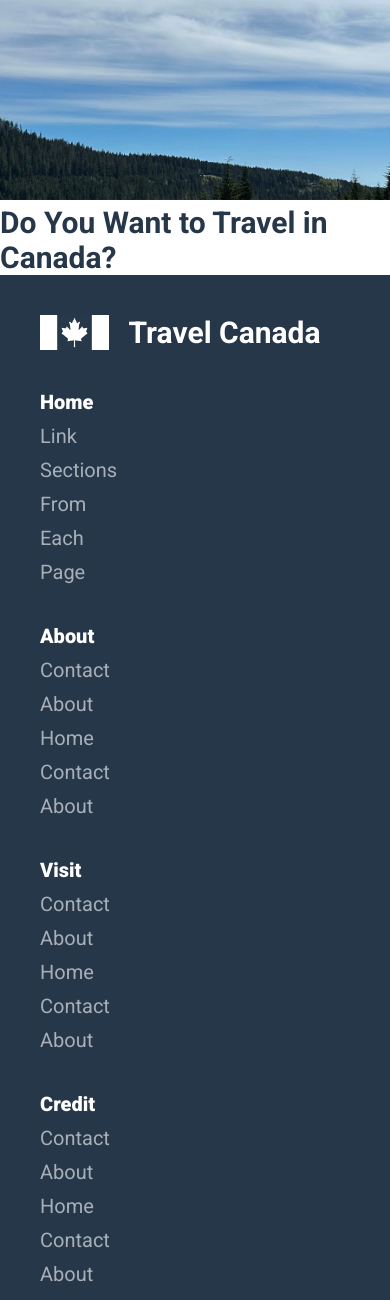
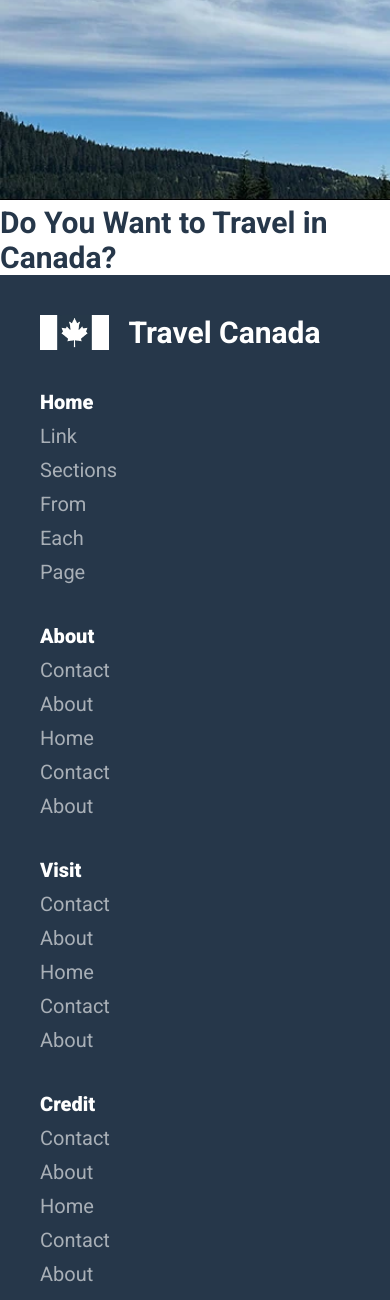
Before and after one commit to ihawp/bcit, a PHP site: page / in a window 390 px wide. Shown: the part 85-1385 px from the top of the page. Run offline with PHP 8.4, Linux system fonts and the light colour scheme.

Commit message:
desktop perfect, mobile 91 on performance, hero image is the killer... will try a bit more but might have to remove on mobile...!

```diff
--- a/web-development-1/country-page/credit.html
+++ b/web-development-1/country-page/credit.html
@@ -1,3 +1,5 @@
 <!-- https://upload.wikimedia.org/wikipedia/commons/c/cf/Flag_of_Canada.svg -->
 <!-- https://en.wikipedia.org/wiki/Canada -->
 <!-- https://developer.mozilla.org/en-US/docs/Web/Accessibility/ARIA/Roles/navigation_role -->
+<!-- https://fonts.google.com/specimen/Roboto?categoryFilters=Feeling:%2FExpressive%2FBusiness -->
+<!-- https://medium.com/@francis.john/viewport-and-media-query-based-preloading-87db30ff6d5f -->
--- a/web-development-1/country-page/css/style.css
+++ b/web-development-1/country-page/css/style.css
@@ -1,8 +1,12 @@
-@import url('https://fonts.googleapis.com/css2?family=Roboto:ital,wght@0,100..900;1,100..900&display=swap');
 /* Warren Chemerika | BCIT */
 /* Country Page Project */
 /* Mobile First CSS */
 
+@font-face {
+    font-family: 'Roboto';
+    src: url("../fonts/Roboto-VariableFont_wdth,wght.ttf");
+    font-display: swap;
+}
 
 * {
     margin: 0;
@@ -439,7 +443,7 @@ input[type=text], form button {
     but use .flex-row.sm to identify switching in media queries...
     that is in relation to the flex stuff.
  */
-@media screen and (min-width: 560px) {
+@media screen and (min-width: 580px) {
     /* flex direction media */
     .flex-row-sm {
         flex-direction: column;
--- a/web-development-1/country-page/index.html
+++ b/web-development-1/country-page/index.html
@@ -5,8 +5,12 @@
   <meta charset="UTF-8">
   <meta name="author" content="Warren Chemerika">
   <meta name="description" content="Warren Chemerika">
+  <link rel="preload" href="media/bg.webp" media="(min-width: 580px)" as="image">
+  <link rel="preload" href="media/bg-mobile.webp" media="(max-width: 580px)" as="image">
+  <link rel="prefetch" href="fonts/Roboto-VariableFont_wdth,wght.ttf" as="font" type="font/ttf" crossorigin="anonymous">
+  <link rel="preload" href="css/style.css" as="style" type="text/css">
+  <link rel="stylesheet" href="css/style.css">
   <link rel="icon" href="media/shooting-star.ico" type="image/x-icon">
-  <link rel="stylesheet" href="css/style.css">
   <title>Home</title>
 </head>
 <body>
@@ -128,7 +132,7 @@
 
   <main class="flex flex-col">
     <section id="hero">
-      <img src="media/bg.webp" draggable="false" alt="Cypress Mountain, West Vancouver, BC" title="Cypress Mountain, West Vancouver, BC" height="200" width="100%">
+      <img id="hero-image" src="media/bg-mobile.webp" draggable="false" alt="Cypress Mountain, West Vancouver, BC" title="Cypress Mountain, West Vancouver, BC" height="200" width="100%">
     </section>
     <section id="">
       <h2>Do You Want to Travel in Canada?</h2>
@@ -252,6 +256,6 @@
       </div>
     </div>
   </footer>
-  <script src="js/main.js" type="text/javascript"></script>
+  <script src="js/main.js" type="text/javascript" defer></script>
 </body>
 </html>
--- a/web-development-1/country-page/js/main.js
+++ b/web-development-1/country-page/js/main.js
@@ -1,3 +1,7 @@
+if (window.innerWidth > 580) {
+    // change src to desktop res image
+    document.getElementById("hero-image").src = 'media/bg.webp';
+}
 class MobileNav {
     constructor() {
         this.init();
```
Also changed, not shown: web-development-1/country-page/fonts/Roboto-VariableFont_wdth,wght.ttf (added), web-development-1/country-page/media/bg-mobile.webp (added).
